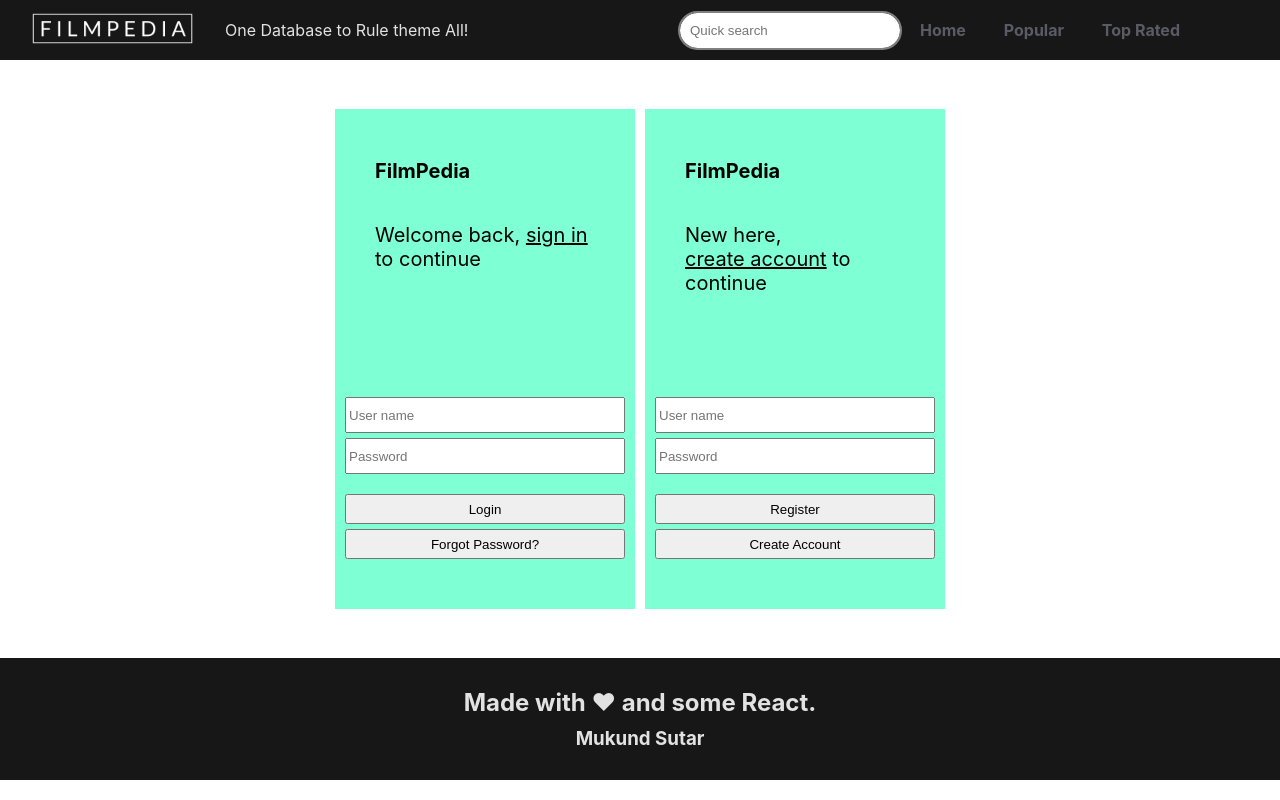
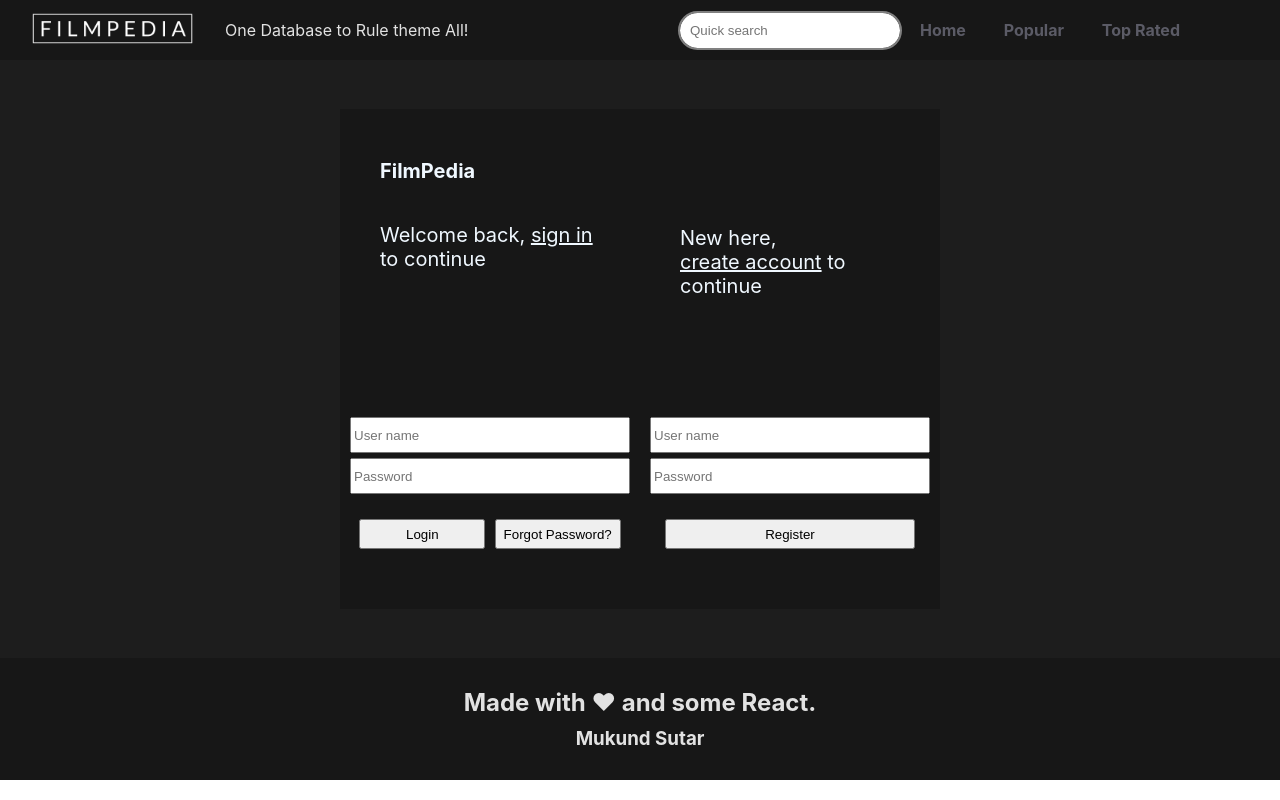
Before and after one commit to mukundsutar/movie-archive, a React (Create React App) app: page /movie-archive/login in a window 1280 px wide. Built offline with nearby package versions, Linux system fonts and the light colour scheme; no server answers.

Commit message:
Reworked layout of LoginPage.jsx

```diff
--- a/src/CSS/LoginPage.css
+++ b/src/CSS/LoginPage.css
@@ -6,6 +6,8 @@
     display: flex;
     justify-content: center;
     align-items: center;
+
+    background-color: #1d1d1d;
 }
 
 .login-container,
@@ -19,7 +21,8 @@
     display: flex;
     flex-direction: column;
 
-    background-color: aquamarine;
+    background-color: #171717;
+    color: aliceblue;
 }
 
 .login-container p,
@@ -40,6 +43,7 @@
 .login-container button,
 .register-container button {
     height: 30px;
+    width: 250px;
 
     margin-top: 5px;
 }
@@ -49,7 +53,6 @@
     margin-top: 20px;
 }
 
-.login-container .login-forgot,
 .register-container .register-forgot {
     margin-bottom: 40px;
 }
@@ -71,13 +74,44 @@
     text-decoration: underline;
 }
 
-.register-container {
-    margin-left: 10px;
+.register-text {
+    margin-top: 107px;
 }
 
-.wrong{
+.register-here {
+    margin-bottom: 50px;
+}
+
+.wrong {
     margin: 0px 20px !important;
 
     font-size: 15px !important;
     color: red;
 }
+
+.login-button-group {
+    margin: 50px 0px;
+    margin-top: 25px;
+
+    display: flex;
+    justify-content: space-evenly;
+    align-items: center;
+}
+
+.login-button-group .login-here,
+.login-button-group .login-forgot {
+    width: 45%;
+
+    margin: 0px;
+}
+
+.register-container .user-pass {
+    margin-bottom: 5px;
+}
+
+.register-button-group {
+    display: flex;
+    flex-direction: column;
+    justify-content: center;
+    align-items: center;
+}
--- a/src/Components/LoginPage.jsx
+++ b/src/Components/LoginPage.jsx
@@ -86,23 +86,23 @@ export default function LoginPage({}) {
                         onChange={handlePassword}
                     />
 
-                    <button className="login-here" onClick={checkLogin}>
-                        Login
-                    </button>
-                    <button className="login-forgot">Forgot Password?</button>
+                    <div className="login-button-group">
+                        <button className="login-here" onClick={checkLogin}>
+                            Login
+                        </button>
+                        <button className="login-forgot">
+                            Forgot Password?
+                        </button>
+                    </div>
                 </div>
 
                 {/* register */}
                 <div className="register-container">
-                    <p className="register-title">
-                        <span>FilmPedia</span>
-                    </p>
                     <p className="register-text register-text">
                         New here,
                         <br />
                         <span>create account</span> to continue
                     </p>
-
                     <input
                         className="user-name"
                         type="text"
@@ -115,11 +115,11 @@ export default function LoginPage({}) {
                         placeholder="Password"
                         onChange={handleRegisterPassword}
                     />
-
-                    <button className="register-here">Register</button>
-                    <button className="register-forgot" onClick={addLogin}>
-                        Create Account
-                    </button>
+                    <div className="register-button-group">
+                        <button className="register-here" onClick={addLogin}>
+                            Register
+                        </button>
+                    </div>
                 </div>
             </div>
         </>
--- a/src/Components/TopRated.jsx
+++ b/src/Components/TopRated.jsx
@@ -1,8 +1,6 @@
 import React, { useState, useEffect } from "react";
 import PageSeek from "../Components/PageSeek";
 import Gallery from "../Components/Gallery";
-import popularJson from "../docs/popular.json";
-import Skeleton from "react-loading-skeleton";
 import "react-loading-skeleton/dist/skeleton.css";
 
 export default function TopRated() {
```
